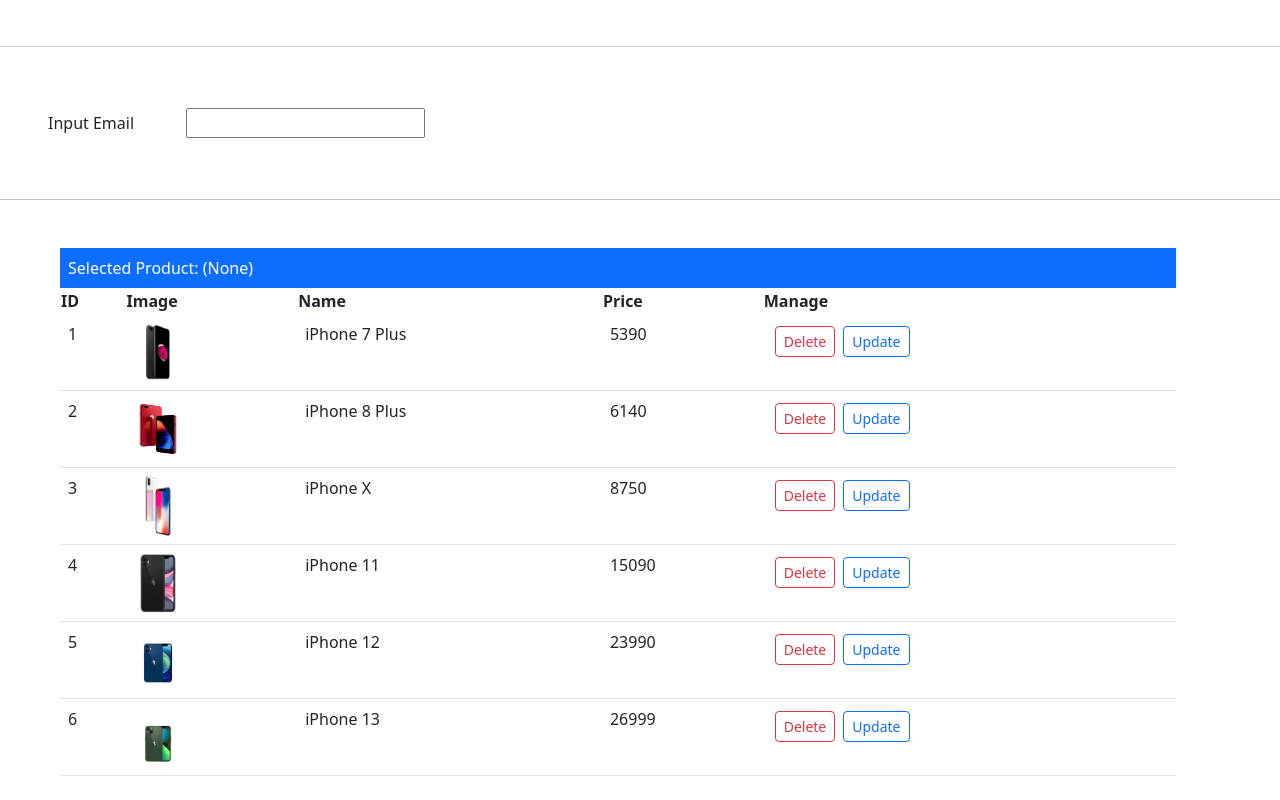
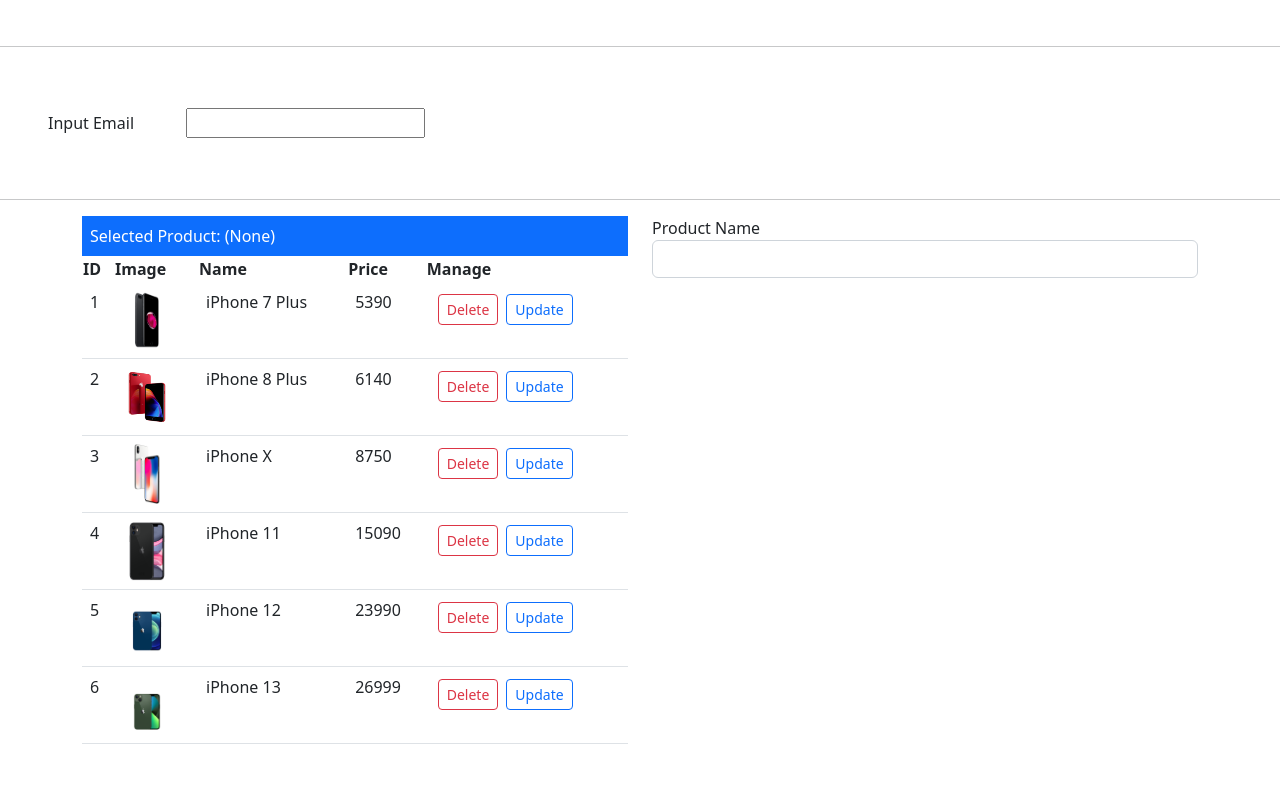
Before and after one commit to MustafaPeynirci/Angular-Development-Project, an Angular app in the folder example/: page / in a window 1280 px wide. Shown: the part 2836-3636 px from the top of the page. After the commit the page ends 3596 px from the top, so only its background shows below. Built offline with nearby package versions, Linux system fonts and the light colour scheme.

Commit message:
highlight-selected-product

```diff
--- a/example/src/app/admin-products/admin-products.component.html
+++ b/example/src/app/admin-products/admin-products.component.html
@@ -1,4 +1,6 @@
-<div class="container m-5">
+<div class="container">
+    <div class="row">
+        <div class="col-md-6">
             <div class="bg-primary text-white p-2">
                 Selected Product: {{selectedProduct || '(None)' }}
             </div>
@@ -12,7 +14,7 @@
                 </thead>
                 <tbody>
                     <tr *ngFor="let product of products" (mouseover)="selectedProduct=product.name"
-                (mouseleave)="selectedProduct='(None)'">
+                        (mouseleave)="selectedProduct='(None)'" [class.bg-info]="getSelected(product)">
                         <td>{{product.id}}</td>
                         <td>
                             <img src="/assets/img/{{product.imageUrl}}" width="50" height="60">
@@ -27,3 +29,11 @@
                 </tbody>
             </table>
         </div>
+        <div class="col-md-6">
+            <div class="form-group">
+                <label>Product Name</label>
+                <input (input)="selectedProduct=$any($event.target).value" type="text" class="form-control">
+            </div>
+        </div>
+    </div>
+</div>
--- a/example/src/app/admin-products/admin-products.component.ts
+++ b/example/src/app/admin-products/admin-products.component.ts
@@ -1,3 +1,4 @@
+import { Product } from './../product.model';
 import { ProductRepository } from './../repository.model';
 import { Component, OnInit } from '@angular/core';
 
@@ -20,4 +21,8 @@ export class AdminProductsComponent implements OnInit {
   ngOnInit(): void {
   }
 
+  getSelected(product: Product): boolean {
+    return product.name == this.selectedProduct
+  }
+
 }
```
Lines whose indentation alone changed are shown as unchanged.
